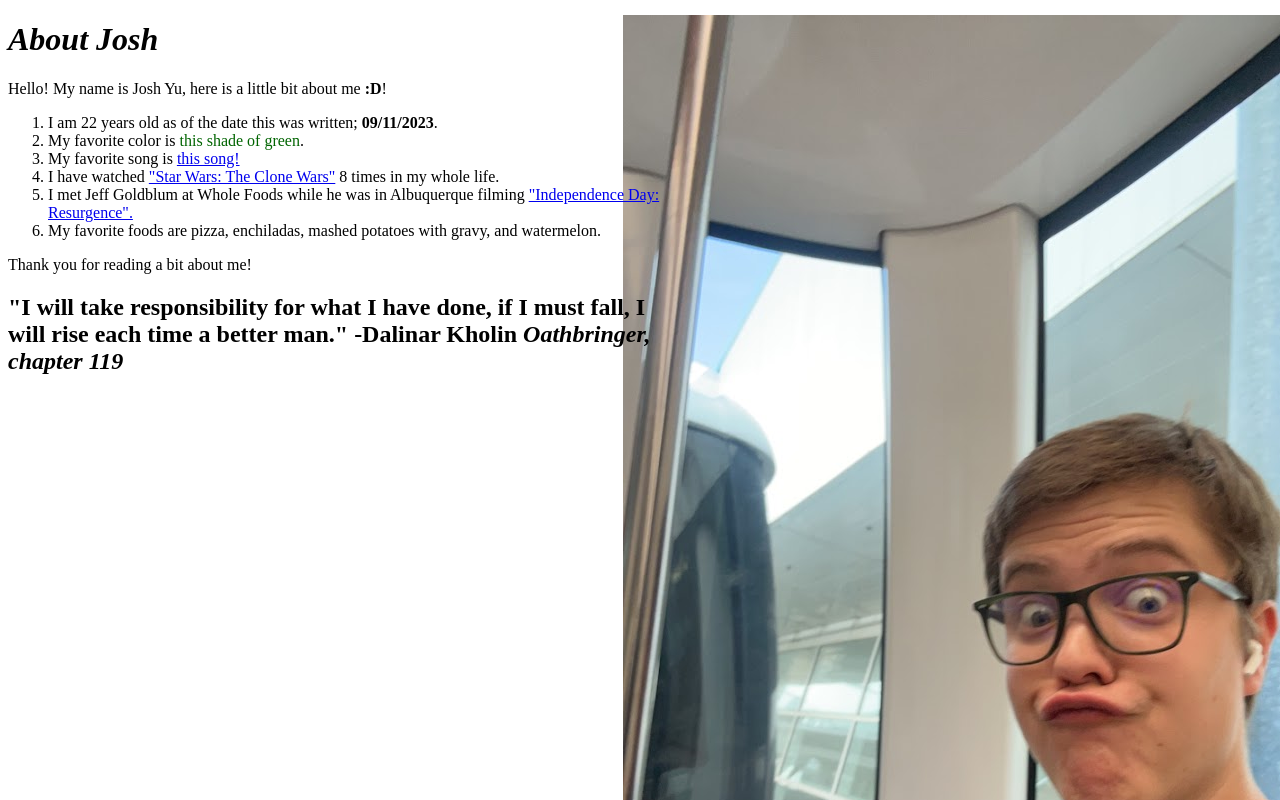
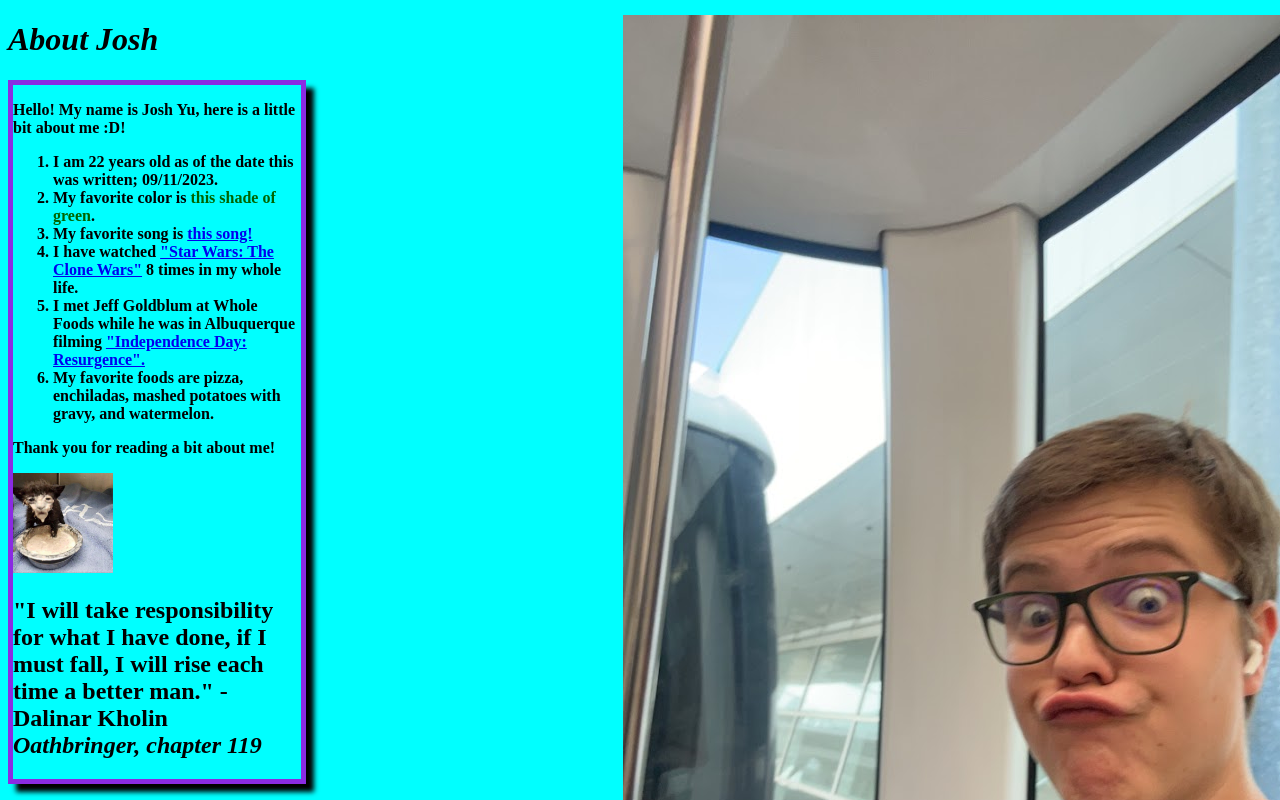
Before and after one commit to JoshuaYu2023/about-josh-yu, a plain HTML site: page index.html in a window 1280 px wide. Shown: the top 800 px of the page. Drawn offline with Linux system fonts and the light colour scheme.

Commit message:
Added 84cd28bf76d7aeede1584f57828fb3e9.jpg Edited index.html Edited style.css

```diff
--- a/index.html
+++ b/index.html
@@ -1,5 +1,5 @@
 <!DOCTYPE html>
-<html lang="en">
+<html lang="en" xmlns="http://www.w3.org/1999/html">
 <head>
     <meta charset="UTF-8">
     <title>About Me</title>
@@ -9,6 +9,9 @@
 <h1>
     <em>About Josh</em>
 </h1>
+<div>
+<div class='box'>
+    <en><strong>
   <p>Hello! My name is Josh Yu, here is a little bit about me <b>:D</b>!</p>
   <ol>
     <li>I am 22 years old as of the date this was written; <b>09/11/2023</b>.</li>
@@ -21,6 +24,13 @@
       <li>My favorite foods are pizza, enchiladas, mashed potatoes with gravy, and watermelon.</li>
   </ol>
   <p>Thank you for reading a bit about me!</p>
-<h2>"I will take responsibility for what I have done, if I must fall, I will rise each time a better man." -Dalinar Kholin <em>Oathbringer, chapter 119 </em></h2>
+        <div>
+            <div class="cat">
+                <img src="84cd28bf76d7aeede1584f57828fb3e9.jpg" width="100" height="100">
+            </div>
+    </en></strong>
+</div>
+
+<h2><strong>"I will take responsibility for what I have done, if I must fall, I will rise each time a better man."</strong> -Dalinar Kholin <em>Oathbringer, chapter 119 </em></h2>
 </body>
 </html>
--- a/style.css
+++ b/style.css
@@ -1,4 +1,6 @@
 body{
+    text-shadow: darkblue; width:5px; height:5px;
+    background: aqua;
     background-image: url("photo-of-me.JPG");
     background-position: right;
     background-repeat: no-repeat;
@@ -8,3 +10,10 @@ body{
 .greenText{
     color:darkgreen;
 }
+
+.box {
+    width: 18em;
+    border: 5px solid;
+    border-color: blueviolet;
+    box-shadow: 8px 8px 5px;
+}
```
Also changed, not shown: 84cd28bf76d7aeede1584f57828fb3e9.jpg (added).
